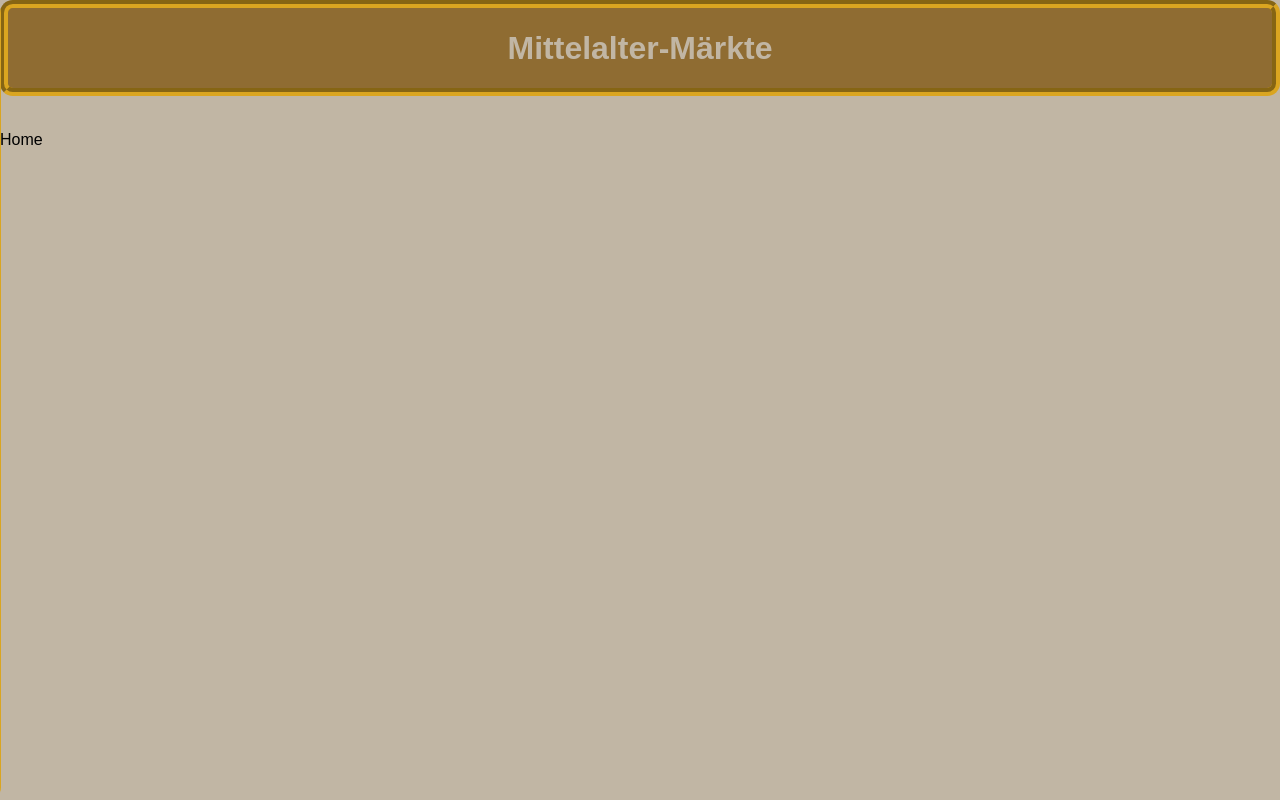
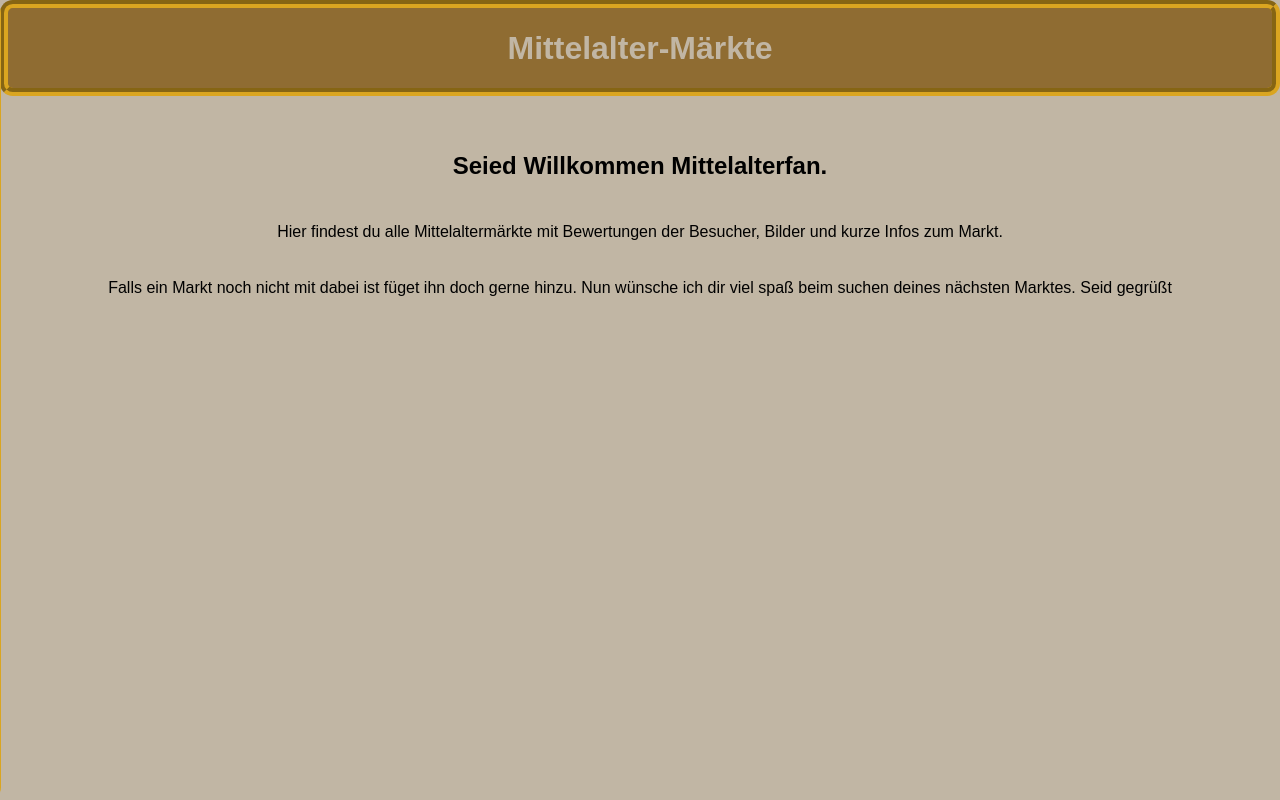
Before and after one commit to OliverNeuhaeusler/capstone-project, a React (Create React App) app in the folder client/: page / in a window 1280 px wide. Built offline with nearby package versions, Linux system fonts and the light colour scheme.

Commit message:
put the home-page back inside

```diff
--- a/client/src/App.js
+++ b/client/src/App.js
@@ -2,6 +2,7 @@ import { useEffect, useState } from 'react';
 import { Switch, Route } from 'react-router-dom';
 import { saveToLocalStorage, loadFromLocalStorage } from './lib/localStorage';
 import styled from 'styled-components/macro';
+import Home from './pages/Home.js';
 import BurgerMenu from './BurgerMenu.js';
 import MarketCard from './pages/MarktCard.js';
 import MarketForm from './pages/MarktForm.js';
@@ -38,7 +39,7 @@ function App() {
         <BurgerMenu />
         <Switch>
           <Route exact path="/">
-            Home
+            <Home />
           </Route>
           <Route path="/market">
             {markets.map((market) => (
--- /dev/null
+++ b/client/src/pages/Home.js
@@ -0,0 +1,28 @@
+import styled from 'styled-components/macro';
+
+function Home() {
+  return (
+    <Section>
+      <h2>Seied Willkommen Mittelalterfan.</h2>
+      <p>
+        Hier findest du alle Mittelaltermärkte mit Bewertungen der Besucher,
+        Bilder und kurze Infos zum Markt.
+      </p>
+      <p>
+        Falls ein Markt noch nicht mit dabei ist füget ihn doch gerne hinzu. Nun
+        wünsche ich dir viel spaß beim suchen deines nächsten Marktes. Seid
+        gegrüßt
+      </p>
+    </Section>
+  );
+}
+
+export default Home;
+
+const Section = styled.section`
+  display: flex;
+  justify-content: center;
+  align-items: center;
+  margin: auto;
+  flex-direction: column;
+`;
```
